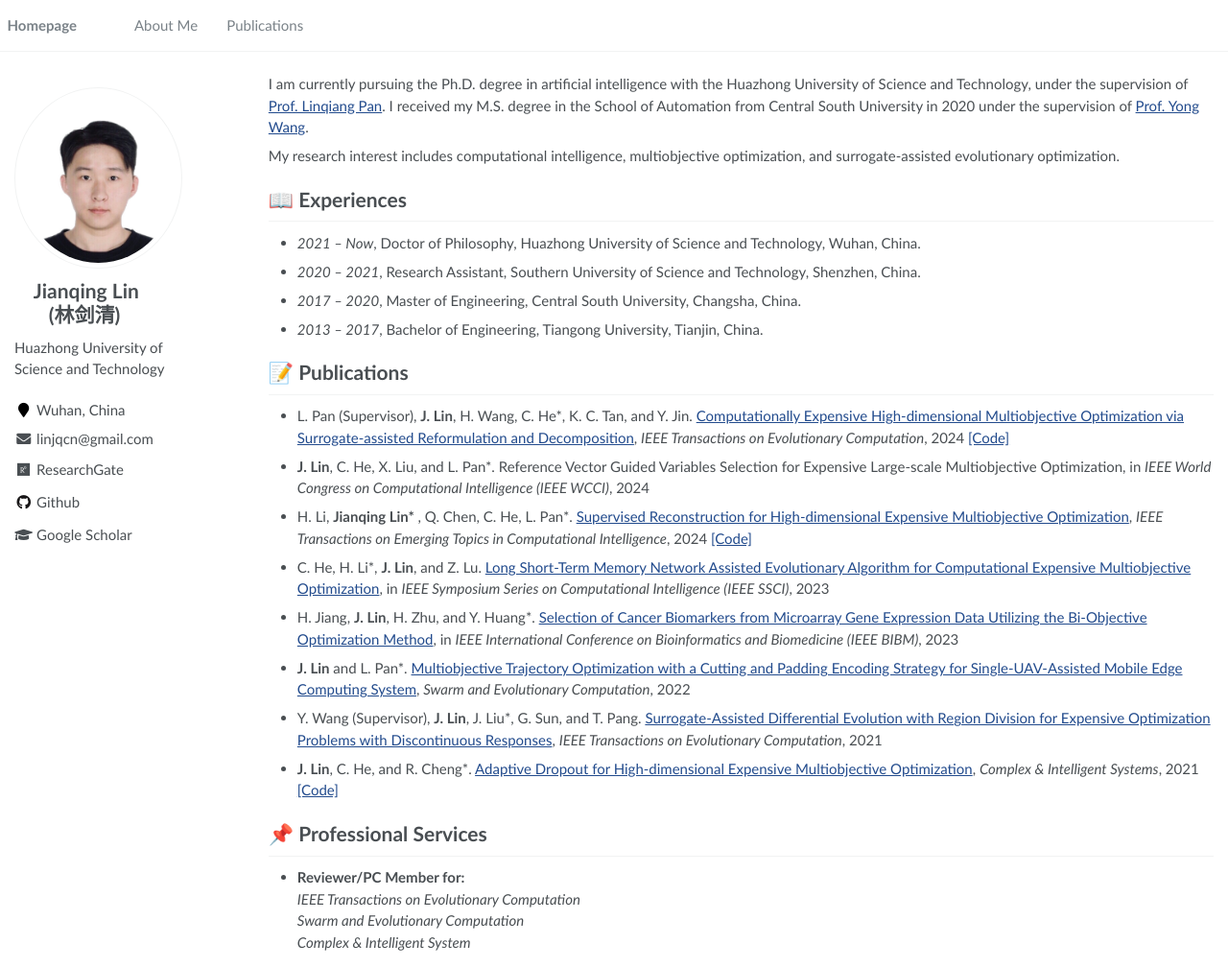
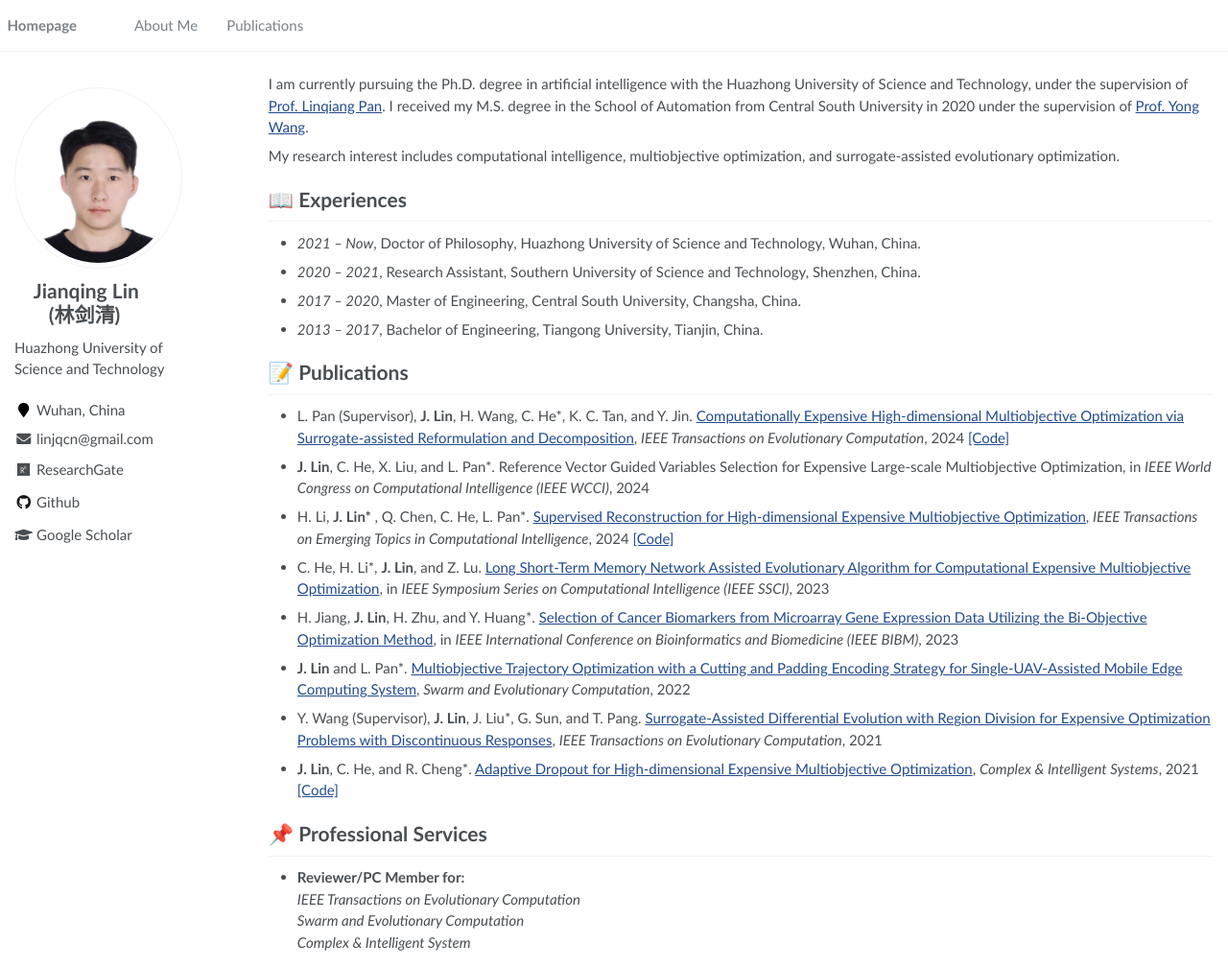
Before and after one commit to jqlincn/jqlincn.github.io, a Jekyll site: the page built from _pages/about.md, in a window 1280 px wide and 1008 px high. Shown: the whole window at 96% size. Built offline with Jekyll 4.4.1, drawn with Linux system fonts in a browser that asks for light colours.

Commit message:
Update about.md

```diff
--- a/_pages/about.md
+++ b/_pages/about.md
@@ -39,7 +39,7 @@ My research interest includes computational intelligence, multiobjective optimiz
 - L. Pan (Supervisor), <b>J. Lin</b>, H. Wang, C. He*, K. C. Tan, and Y. Jin. [Computationally Expensive High-dimensional Multiobjective Optimization via Surrogate-assisted Reformulation and Decomposition](https://ieeexplore.ieee.org/document/10477568), _IEEE Transactions on Evolutionary Computation_, 2024
  [[Code]](https://github.com/jqlincn/TP-SAEA)
 - **J. Lin**, C. He, X. Liu, and L. Pan*. Reference Vector Guided Variables Selection for Expensive Large-scale Multiobjective Optimization, in _IEEE World Congress on Computational Intelligence (IEEE WCCI)_, 2024
-- H. Li, <b>Jianqing Lin* </b>, Q. Chen, C. He, L. Pan*. [Supervised Reconstruction for High-dimensional Expensive Multiobjective Optimization](https://ieeexplore.ieee.org/abstract/document/10428945), _IEEE Transactions on Emerging Topics in Computational Intelligence_, 2024
+- H. Li, <b>J. Lin* </b>, Q. Chen, C. He, L. Pan*. [Supervised Reconstruction for High-dimensional Expensive Multiobjective Optimization](https://ieeexplore.ieee.org/abstract/document/10428945), _IEEE Transactions on Emerging Topics in Computational Intelligence_, 2024
 [[Code]](https://github.com/jqlincn/SR-SAEA)
 - C. He, H. Li*, <b>J. Lin</b>, and Z. Lu. [Long Short-Term Memory Network Assisted Evolutionary Algorithm for Computational Expensive Multiobjective Optimization](https://ieeexplore.ieee.org/abstract/document/10371889), in _IEEE Symposium Series on Computational Intelligence (IEEE SSCI)_, 2023
 - H. Jiang, **J. Lin**, H. Zhu, and Y. Huang*. [Selection of Cancer Biomarkers from Microarray Gene Expression Data Utilizing the Bi-Objective Optimization Method](https://ieeexplore.ieee.org/abstract/document/10385464), in _IEEE International Conference on Bioinformatics and Biomedicine (IEEE BIBM)_, 2023
```
